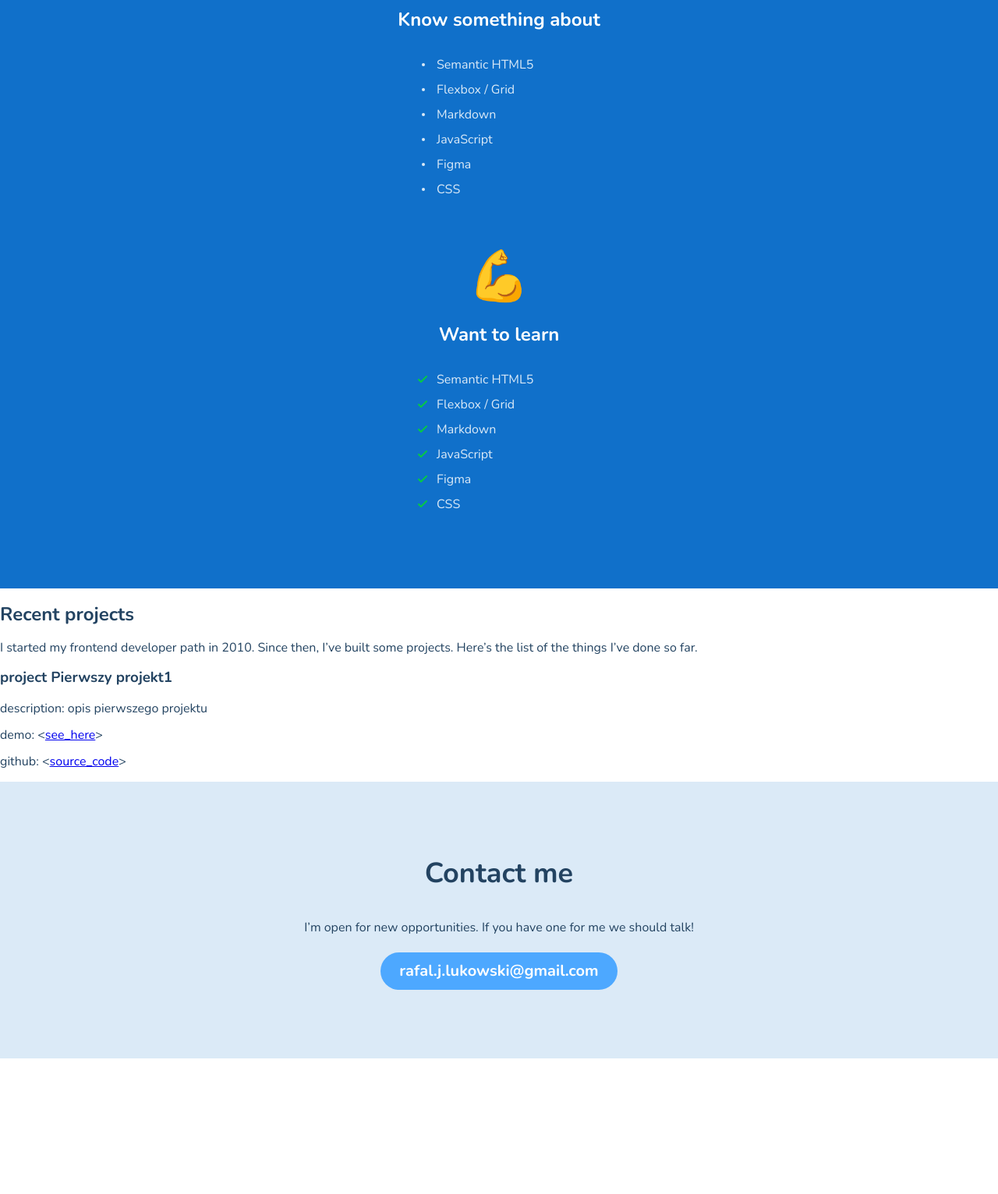
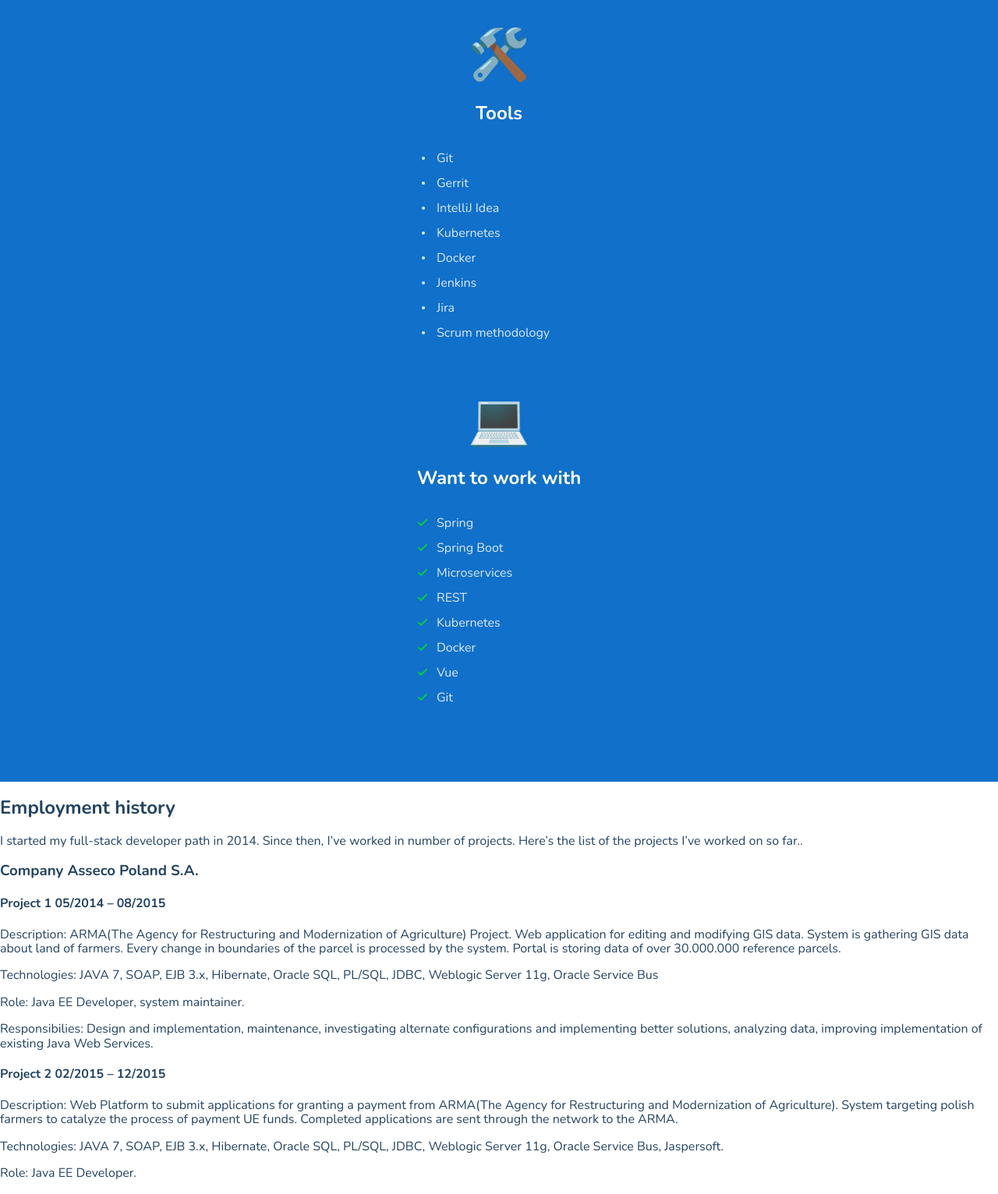
Before and after one commit to rav1603/strona, a website built with webpack: page src/pages/index.html in a window 1280 px wide. Shown: the part 1268-2800 px from the top of the page at 78% size. Before the commit the page ends 2626 px from the top, so only its background shows below. Built offline with nearby package versions, Linux system fonts and the light colour scheme.

Commit message:
Content updated

```diff
--- a/src/pages/index.html
+++ b/src/pages/index.html
@@ -25,8 +25,8 @@
           <span class="hero__hello">Hey there! 👋</span>
         </div>
         <div class="hero__description">
-          <h1 class="hero__header">My name is Rafał and I’m an expierienced <span class="hero__special">full-stack developer</span> and a keen Harry Potter fan.</h1>
-          <p class="hero__paragraph">You might be interested in checking the list of <a class="hero__link" href="#skills">my skills</a>. Don’t forget to  have a glimpse at <a class="hero__link" href="#projects">my projects</a>. Currently I’m looking for a new challenges so if you have one - <a class="hero__link" href="#contact">contact me</a> 😊</p>
+          <h1 class="hero__header">My name is Rafał and I’m an expierienced <span class="hero__special">full-stack developer</span>.</h1>
+          <p class="hero__paragraph">You might be interested in checking the list of <a class="hero__link" href="#skills">my skills</a>. Don’t forget to  have a glimpse at <a class="hero__link" href="#projects">projects</a> that I worked for. Currently I’m looking for a new challenges so if you have one - <a class="hero__link" href="#contact">contact me</a> 😊</p>
           <a class="hero__contact" href="mailto:rafal.j.lukowski@gmail.com">rafal.j.lukowski@gmail.com</a>
         </div>
       </section>
@@ -36,60 +36,111 @@
           <span class="skills-section__emoji">💪</span>
           <h3 class="skills-section__header">Working knowledge</h3>
           <ul class="skills-list skills-list--blue">
-            <li class="skills-list__item">Semantic HTML5</li>
-            <li class="skills-list__item">Flexbox / Grid</li>
-            <li class="skills-list__item">Markdown</li>
+            <li class="skills-list__item">Java 8</li>
+            <li class="skills-list__item">Java EE</li>
+            <li class="skills-list__item">Spring</li>
+            <li class="skills-list__item">Spring Boot</li>
+            <li class="skills-list__item">Junit</li>
+            <li class="skills-list__item">SQL</li>
+            <li class="skills-list__item">HTML/CSS</li>
             <li class="skills-list__item">JavaScript</li>
-            <li class="skills-list__item">Figma</li>
-            <li class="skills-list__item">CSS</li>
+            <li class="skills-list__item">Vue</li>
+            <li class="skills-list__item">TypeScript</li>
+            <li class="skills-list__item">Maven/Gradle</li>
           </ul>
         </article>
         <article class="skills-section">
-          <span class="skills-section__emoji">💪</span>
-          <h3 class="skills-section__header">Know something about</h3>
+          <span class="skills-section__emoji">🛠️</span>
+          <h3 class="skills-section__header">Tools</h3>
           <ul class="skills-list skills-list--dot">
-            <li class="skills-list__item">Semantic HTML5</li>
-            <li class="skills-list__item">Flexbox / Grid</li>
-            <li class="skills-list__item">Markdown</li>
-            <li class="skills-list__item">JavaScript</li>
-            <li class="skills-list__item">Figma</li>
-            <li class="skills-list__item">CSS</li>
+            <li class="skills-list__item">Git</li>
+            <li class="skills-list__item">Gerrit</li>
+            <li class="skills-list__item">IntelliJ Idea</li>
+            <li class="skills-list__item">Kubernetes</li>
+            <li class="skills-list__item">Docker</li>
+            <li class="skills-list__item">Jenkins</li>
+            <li class="skills-list__item">Jira</li>
+            <li class="skills-list__item">Scrum methodology</li>
           </ul>
         </article>
         <article class="skills-section">
-          <span class="skills-section__emoji">💪</span>
-          <h3 class="skills-section__header">Want to learn</h3>
+          <span class="skills-section__emoji">💻</span>
+          <h3 class="skills-section__header">Want to work with</h3>
           <ul class="skills-list">
-            <li class="skills-list__item">Semantic HTML5</li>
-            <li class="skills-list__item">Flexbox / Grid</li>
-            <li class="skills-list__item">Markdown</li>
-            <li class="skills-list__item">JavaScript</li>
-            <li class="skills-list__item">Figma</li>
-            <li class="skills-list__item">CSS</li>
+            <li class="skills-list__item">Spring</li>
+            <li class="skills-list__item">Spring Boot</li>
+            <li class="skills-list__item">Microservices</li>
+            <li class="skills-list__item">REST</li>
+            <li class="skills-list__item">Kubernetes</li>
+            <li class="skills-list__item">Docker</li>
+            <li class="skills-list__item">Vue</li>
+            <li class="skills-list__item">Git</li>
           </ul>
         </article>
       </section>
-      <section class="projects" id="projects">
-        <h2 class="projects__header">Recent projects</h2>
-        <p class="projects__description">
-          I started my frontend developer path in 2010. Since then, I’ve built some projects. Here’s the list of the things I’ve done so far.
+      <section class="experience" id="experience">
+        <h2 class="experience__header">Employment history</h2>
+        <p class="experience__description">
+          I started my full-stack developer path in 2014. Since then, I’ve worked in number of projects. Here’s the list of the projects I’ve worked on so far..
         </p>
         <div class="projects-grid">
+          <h3 class="project__company">
+            <span>Company</span> <span>Asseco Poland S.A.</span>
+          </h3>
           <article class="project">
-            <h3 class="project__title">
-              <span>project</span> <span>Pierwszy projekt1</span>
-            </h3>
+            <h4 class="project__title">
+              <span>Project 1</span> <span>05/2014 – 08/2015</span>
+            </h4>
             <p>
-              <span>description:</span>
-              <span>opis pierwszego projektu</span>
+              <span>Description:</span>
+              <span>ARMA(The Agency for Restructuring and Modernization of Agriculture) Project.
+                Web application for editing and modifying GIS data. System is gathering GIS data about land
+                of farmers. Every change in boundaries of the parcel is processed by the system. Portal is
+                storing data of over 30.000.000 reference parcels.</span>
             </p>
             <p>
-              <span>demo:</span>
-              <span>&lt;<a href="#" title="pierwszy projekt - demo">see_here</a>&gt;</span>
+              <span>Technologies:</span>
+              <span>JAVA 7, SOAP, EJB 3.x, Hibernate, Oracle SQL, PL/SQL, JDBC, Weblogic
+                Server 11g, Oracle Service Bus
+                </span>
             </p>
             <p>
-              <span>github:</span>
-              <span>&lt;<a href="#" title="pierwszy projekt - code">source_code</a>&gt;</span>
+              <span>Role:</span>
+              <span> Java EE Developer, system maintainer.</span>
+            </p>
+            <p>
+              <span>Responsibilies:</span>
+              <span>Design and implementation, maintenance, investigating alternate
+                configurations and implementing better solutions, analyzing data, improving implementation
+                of existing Java Web Services.</span>
+            </p>
+          </article>
+          <article class="project">
+            <h4 class="project__title">
+              <span>Project 2</span> <span>02/2015 – 12/2015</span>
+            </h4>
+            <p>
+              <span>Description:</span>
+              <span>Web Platform to submit applications for granting a payment from ARMA(The
+                Agency for Restructuring and Modernization of Agriculture). System targeting polish farmers
+                to catalyze the process of payment UE funds. Completed applications are sent through the
+                network to the ARMA.</span>
+            </p>
+            <p>
+              <span>Technologies:</span>
+              <span>JAVA 7, SOAP, EJB 3.x, Hibernate, Oracle SQL, PL/SQL, JDBC, Weblogic
+                Server 11g, Oracle Service Bus, Jaspersoft.
+                </span>
+            </p>
+            <p>
+              <span>Role:</span>
+              <span> Java EE Developer.</span>
+            </p>
+            <p>
+              <span>Responsibilies:</span>
+              <span>Design and implementation, also involved in creating highly configurable
+                dynamic PDF documents using Jaspersoft tool. Responsible for data flow between
+                application and generated in real time pdf files.</span>
             </p>
           </article>
         </div>
```
